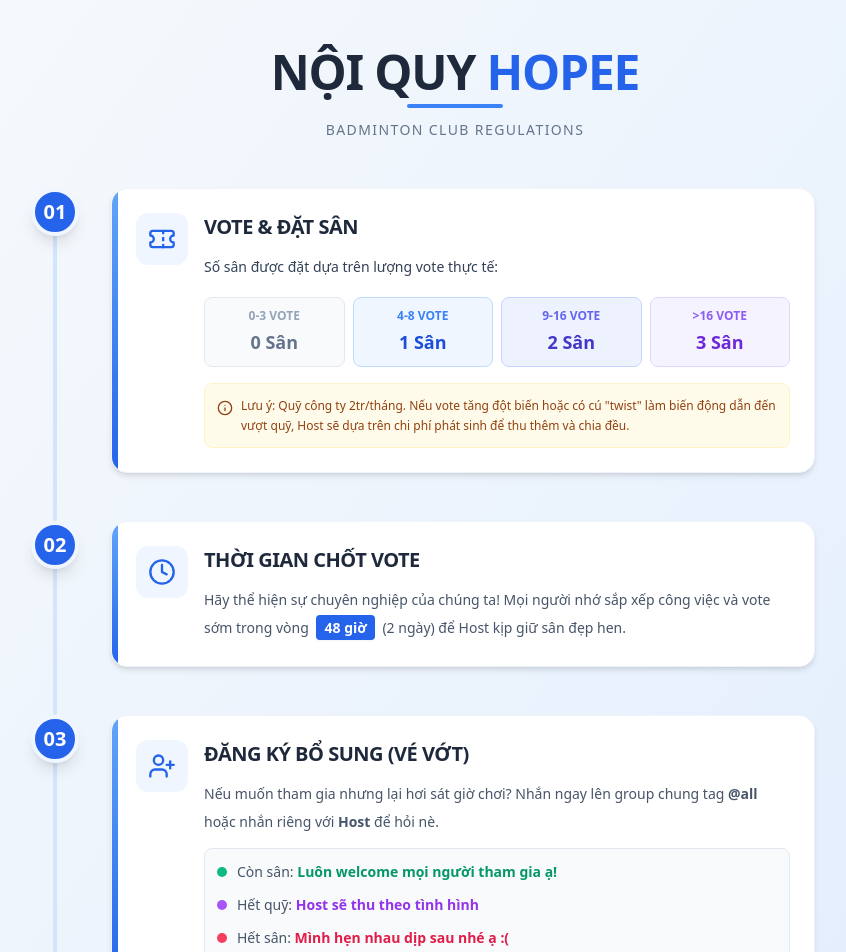
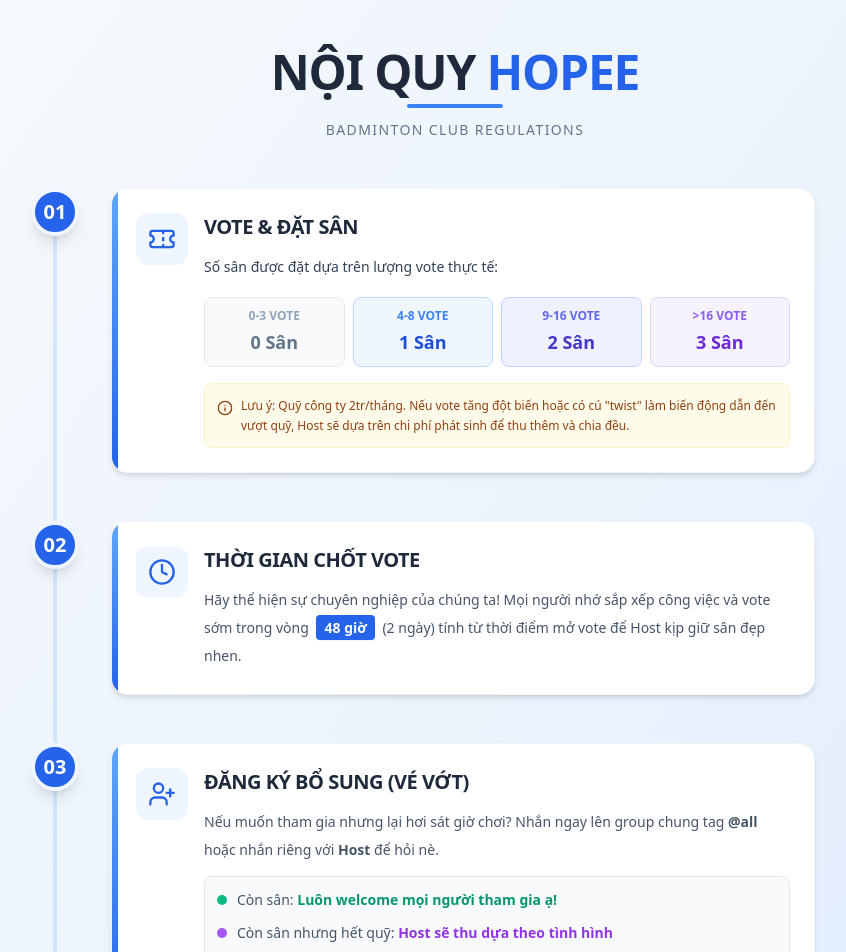
Before and after one commit to ducthai1/HopeeRules, a React (Vite) app: page / in a window 1280 px wide. Shown: the top 952 px of the page, without its empty margins (185-1031 px from the left). Built offline with nearby package versions, Linux system fonts and the light colour scheme.

Commit message:
Update text

```diff
--- a/src/App.jsx
+++ b/src/App.jsx
@@ -98,7 +98,7 @@ const App = () => {
 
           {/* 02. Deadline */}
           <RuleCard number="02" icon={Clock} title="Thời Gian Chốt Vote">
-            Hãy thể hiện sự chuyên nghiệp của chúng ta! Mọi người nhớ sắp xếp công việc và vote sớm trong vòng <span className="inline-block bg-blue-600 text-white px-2 py-0.5 rounded font-bold mx-1 shadow-sm my-1 md:my-0 leading-normal">48 giờ</span> (2 ngày) để Host kịp giữ sân đẹp hen.
+            Hãy thể hiện sự chuyên nghiệp của chúng ta! Mọi người nhớ sắp xếp công việc và vote sớm trong vòng <span className="inline-block bg-blue-600 text-white px-2 py-0.5 rounded font-bold mx-1 shadow-sm my-1 md:my-0 leading-normal">48 giờ</span> (2 ngày) tính từ thời điểm mở vote để Host kịp giữ sân đẹp nhen.
           </RuleCard>
 
           {/* 03. Vé Vớt */}
@@ -111,7 +111,7 @@ const App = () => {
               </div>
               <div className="flex items-center gap-2.5">
                 <div className="w-2.5 h-2.5 bg-purple-500 rounded-full shrink-0"></div>
-                <span>Hết quỹ: <b className="text-purple-600">Host sẽ thu theo tình hình</b></span>
+                <span>Còn sân nhưng hết quỹ: <b className="text-purple-600">Host sẽ thu dựa theo tình hình</b></span>
               </div>
               <div className="flex items-center gap-2.5">
                 <div className="w-2.5 h-2.5 bg-rose-500 rounded-full shrink-0"></div>
```
